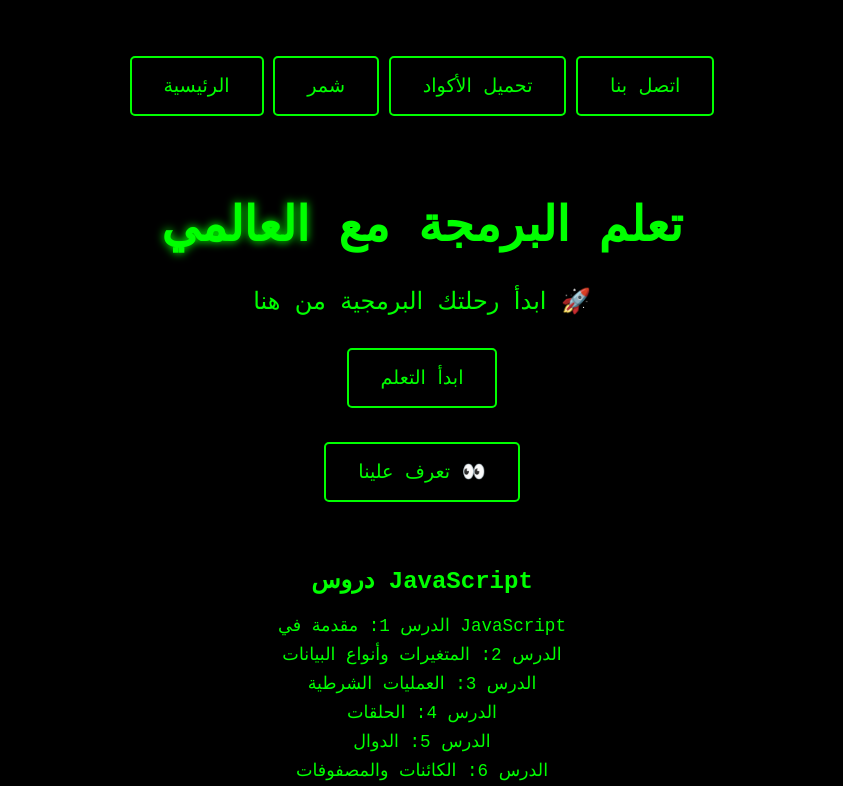
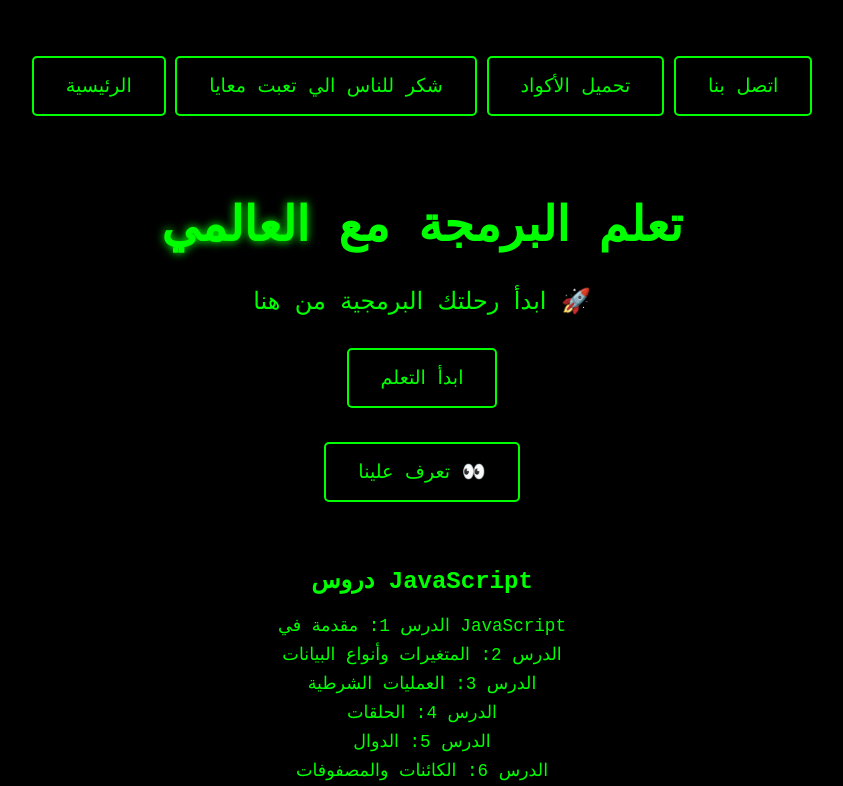
Before and after one commit to Mohammedzv/Minista-pa-aradu-Elalmy, a plain HTML site: page index.html in a window 1280 px wide. Shown: the top 786 px of the page, without its empty margins (218-1061 px from the left). Drawn offline with Linux system fonts and the light colour scheme.

Commit message:
Add files via upload

```diff
--- a/index.html
+++ b/index.html
@@ -11,7 +11,7 @@
 
 <div style="margin-bottom: 2rem;">
     <a href="index.html" class="start-button">الرئيسية</a>
-    <a href="about.html" class="start-button">شمر</a>
+    <a href="about.html" class="start-button">شكر للناس الي تعبت معايا</a>
     <a href="downloads.html" class="start-button">تحميل الأكواد</a>
     <a href="contact.html" class="start-button">اتصل بنا</a>
 </div>
```
